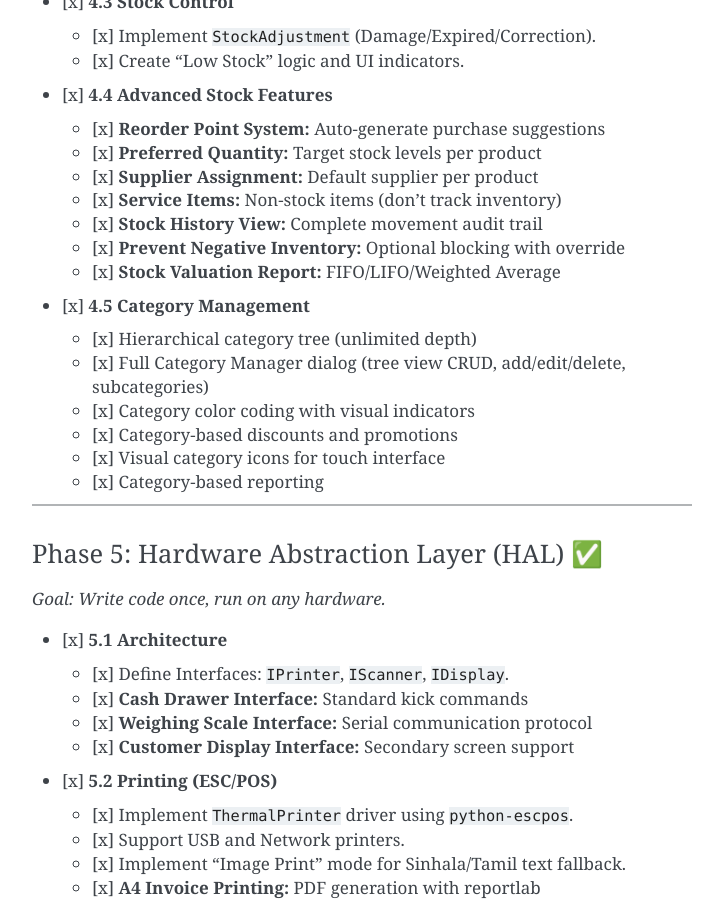
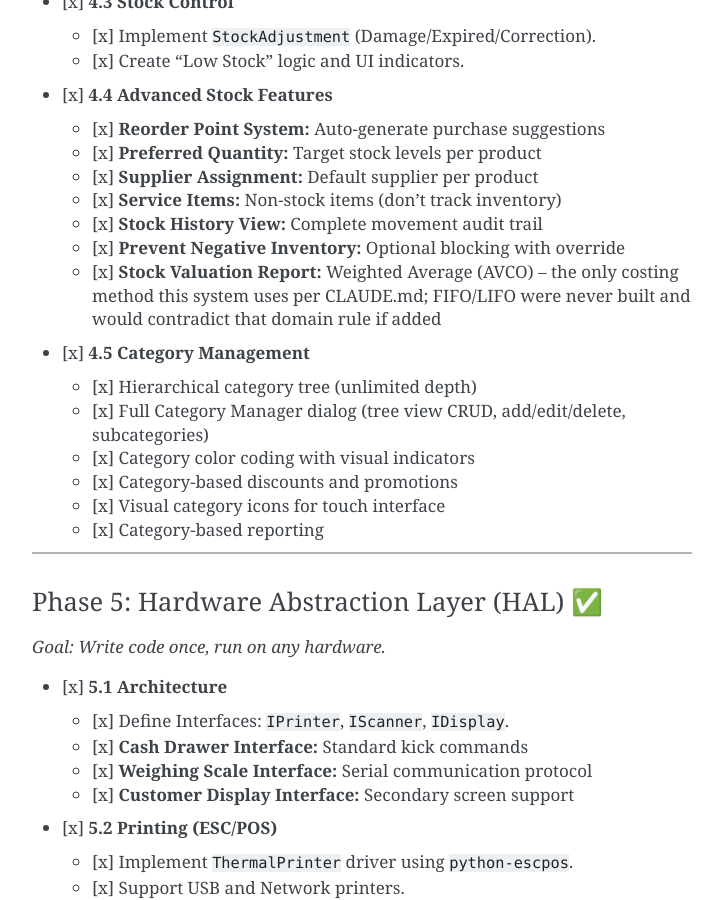
Before and after one commit to HMAHD/CB-POS, a Sphinx documentation site: the page built from docs/Roadmap.md, in a window 1280 px wide and 900 px high, scrolled down 3628 px. Shown: the whole window, without its empty margins (388-1111 px from the left). Built offline with Sphinx 7.4.7, drawn with Linux system fonts in a browser that asks for light colours; pages that are not in the unit, such as notebooks, are missing from menus.

Commit message:
docs: correct Roadmap 4.4 valuation claim (found during audit #463)
FIFO/LIFO were never built -- grep for both across cbpos/ returns
nothing. Weighted Average (AVCO) is the only costing method, which is
correct: CLAUDE.md mandates AVCO as the system's costing method, so
FIFO/LIFO existing would actually contradict the domain rule.

```diff
--- a/docs/Roadmap.md
+++ b/docs/Roadmap.md
@@ -133,7 +133,7 @@
     - [x] **Service Items:** Non-stock items (don't track inventory)
     - [x] **Stock History View:** Complete movement audit trail
     - [x] **Prevent Negative Inventory:** Optional blocking with override
-    - [x] **Stock Valuation Report:** FIFO/LIFO/Weighted Average
+    - [x] **Stock Valuation Report:** Weighted Average (AVCO) -- the only costing method this system uses per CLAUDE.md; FIFO/LIFO were never built and would contradict that domain rule if added
 - [x] **4.5 Category Management**
     - [x] Hierarchical category tree (unlimited depth)
     - [x] Full Category Manager dialog (tree view CRUD, add/edit/delete, subcategories)
```
